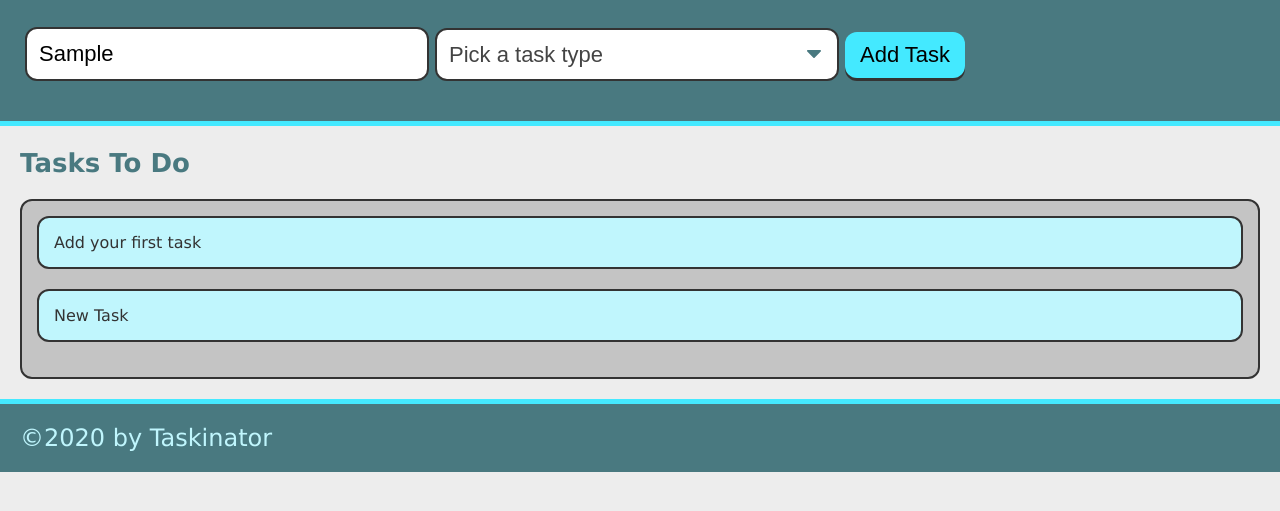
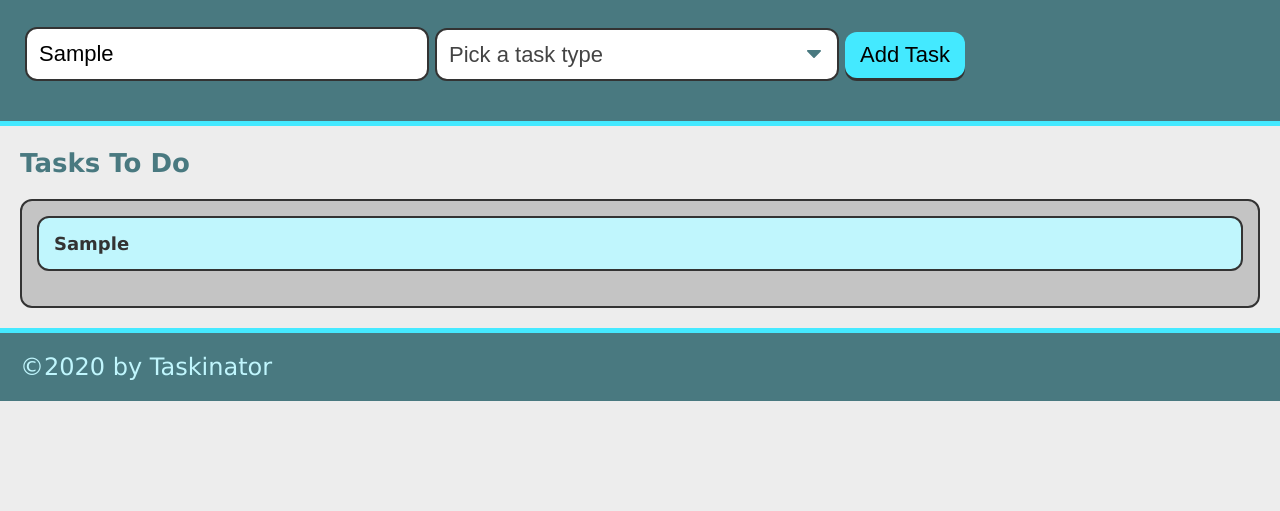
Before and after one commit to TheresaRutledge/taskinator, a plain HTML site: page index.html in a window 1280 px wide. Both pictures are taken after typing "Sample" into the empty fields and a click on the button "Add Task". Shown: the part 115-626 px from the top of the page. Drawn offline with Linux system fonts and the light colour scheme.

Commit message:
tasks updated with user input

```diff
--- a/assets/js/script.js
+++ b/assets/js/script.js
@@ -2,11 +2,24 @@ const formE1 = document.querySelector('#task-form');
 
 const createTaskHandler = () => {
     event.preventDefault();
+    //task name input
+    var taskNameInput = document.querySelector("input[name='task-name']").value;
+    //task type input
+    var taskTypeInput = document.querySelector("select[name='task-type']").value;
+    //ul element
     var tasksToDoEl = document.querySelector('#tasks-to-do');
-    var taskItemEl = document.createElement('li');
-    taskItemEl.className = 'task-item';
-    taskItemEl.textContent= 'New Task';
-    tasksToDoEl.appendChild(taskItemEl);
+    //new li
+    var listItemEl = document.createElement('li');
+    //class for new li elements
+    listItemEl.className = 'task-item';
+    //new div
+    var taskInfoEl = document.createElement('div');
+    //class of new div
+    taskInfoEl.className='task-info';
+    //new div's content
+    taskInfoEl.innerHTML = "<h3 class='task-name'>" + taskNameInput + "</h3><span class='task-type'>" +taskTypeInput + "</span>";
+    listItemEl.appendChild(taskInfoEl);
+    tasksToDoEl.appendChild(listItemEl);
 }
 
 formE1.addEventListener('submit',createTaskHandler);
--- a/index.html
+++ b/index.html
@@ -36,8 +36,6 @@
         <section class='task-list-wrapper'>
             <h2 class='list-title'>Tasks To Do</h2>
             <ul class='task-list' id='tasks-to-do'>
-                <li class='task-item'>Add your first task</li>
-
             </ul>
 
         </section>
```
